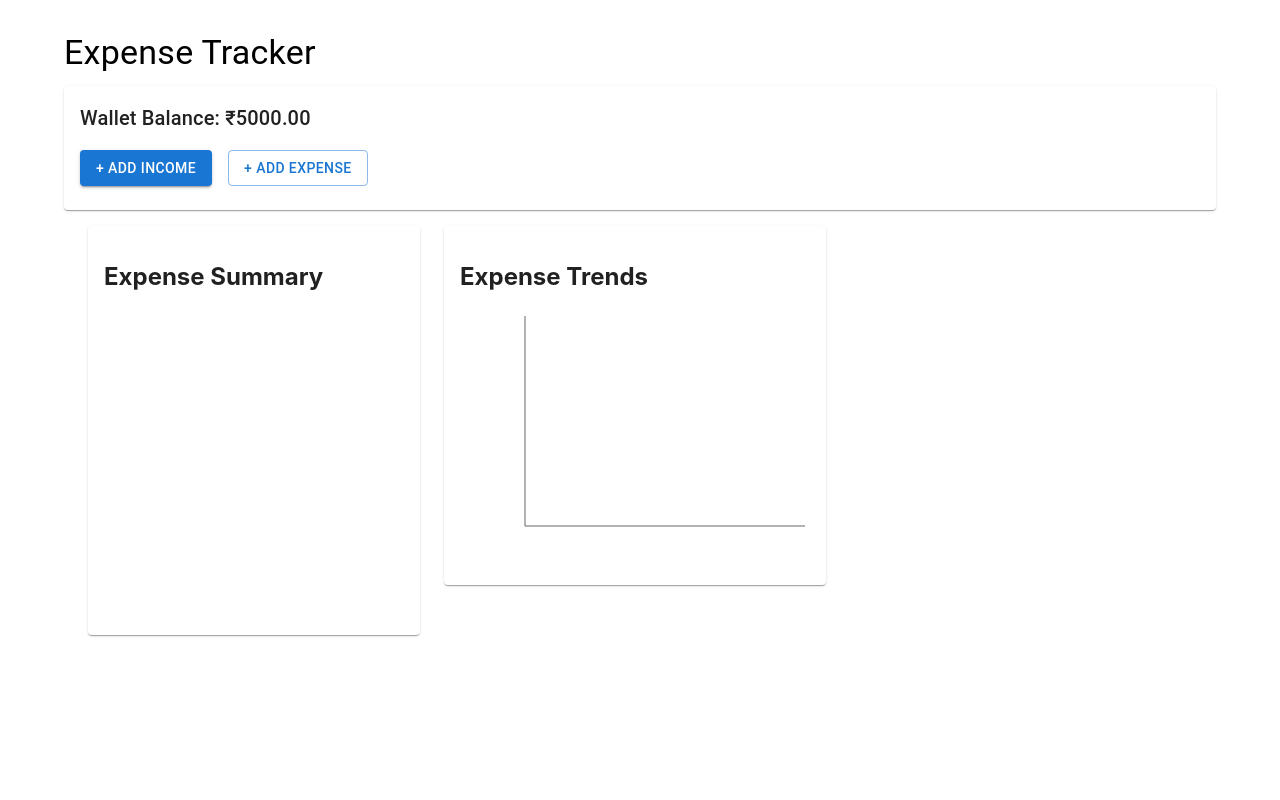
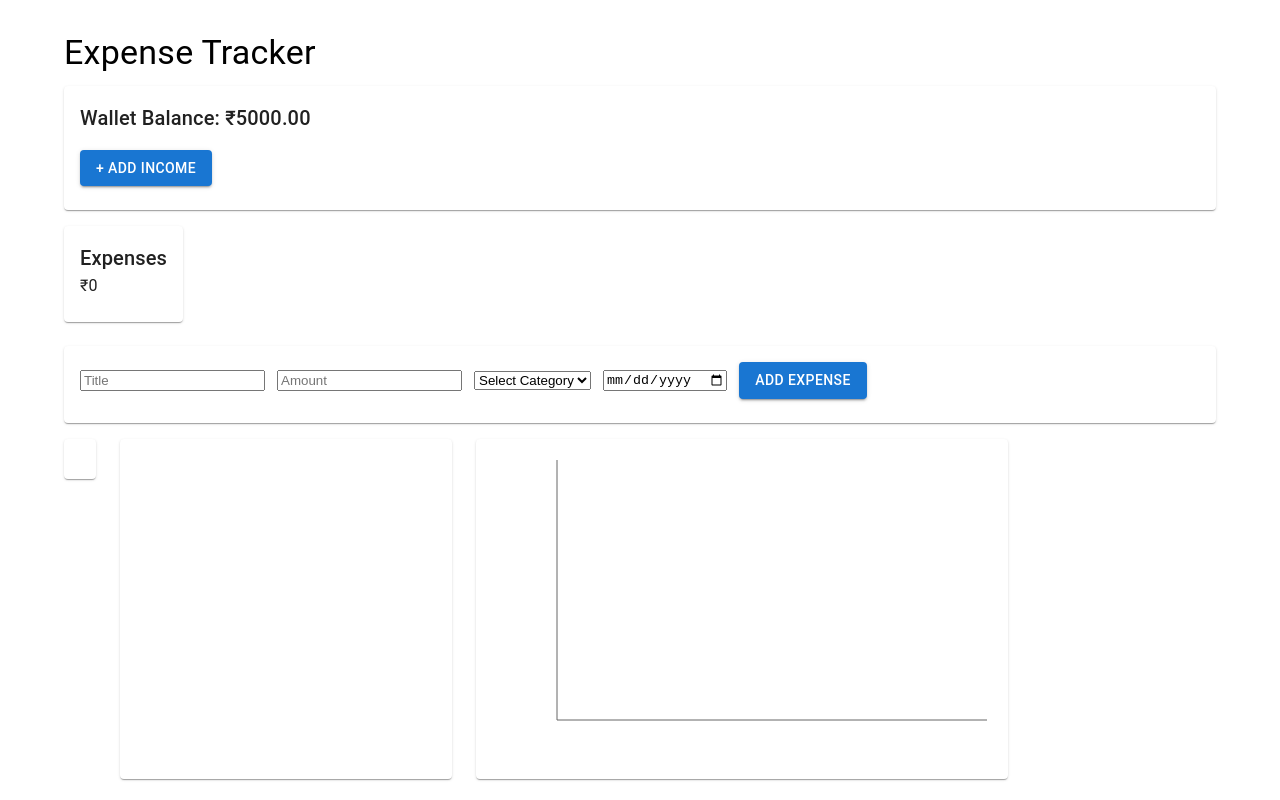
Before and after one commit to Rushikesh1Avachat/expense_tracker, a React (Create React App) app: page / in a window 1280 px wide. Built offline with nearby package versions, Linux system fonts and the light colour scheme.

Commit message:
Update 8 test cases for exprense tracker

```diff
--- a/src/App.js
+++ b/src/App.js
@@ -18,17 +18,17 @@ import BarChartView from "./components/BarChartView";
 
 Modal.setAppElement("#root");
 
- function App() {
+function App() {
   const { enqueueSnackbar } = useSnackbar();
 
   const [wallet, setWallet] = useState(
     Number(localStorage.getItem("wallet")) || 5000
   );
+
   const [expenses, setExpenses] = useState(
     JSON.parse(localStorage.getItem("expenses")) || []
   );
 
-  const [showExpenseModal, setShowExpenseModal] = useState(false);
   const [showIncomeModal, setShowIncomeModal] = useState(false);
 
   useEffect(() => {
@@ -59,6 +59,8 @@ Modal.setAppElement("#root");
     enqueueSnackbar("Expense deleted", { variant: "info" });
   };
 
+  const totalExpenses = expenses.reduce((sum, e) => sum + e.price, 0);
+
   return (
     <Container maxWidth="lg" sx={{ mt: 4 }}>
       {/* ONLY h1 */}
@@ -66,12 +68,32 @@ Modal.setAppElement("#root");
         Expense Tracker
       </Typography>
 
+      {/* Wallet */}
       <WalletBalance
         wallet={wallet}
         onAddIncome={() => setShowIncomeModal(true)}
-        onAddExpense={() => setShowExpenseModal(true)}
       />
 
+      {/* Expenses Card (REQUIRED BY CYPRESS) */}
+      <Grid container spacing={3} mt={2}>
+        <Grid item xs={12} md={6}>
+          <Card>
+            <CardContent>
+              <Typography variant="h6">Expenses</Typography>
+              <Typography>₹{totalExpenses}</Typography>
+            </CardContent>
+          </Card>
+        </Grid>
+      </Grid>
+
+      {/* Expense Form MUST be visible */}
+      <Card sx={{ mt: 3 }}>
+        <CardContent>
+          <ExpenseForm onAdd={addExpense} />
+        </CardContent>
+      </Card>
+
+      {/* Expense List + Charts */}
       <Grid container spacing={3} mt={2}>
         <Grid item xs={12} md={6}>
           <ExpenseList expenses={expenses} onDelete={deleteExpense} />
@@ -94,14 +116,7 @@ Modal.setAppElement("#root");
         </Grid>
       </Grid>
 
- <Modal isOpen={showExpenseModal}>
-  <ExpenseForm
-    onClose={() => setShowExpenseModal(false)}
-    onAdd={addExpense}
-  />
-</Modal>
-
-
+      {/* Income Modal (ALLOWED) */}
       <Modal isOpen={showIncomeModal}>
         <IncomeForm
           onClose={() => setShowIncomeModal(false)}
@@ -111,4 +126,5 @@ Modal.setAppElement("#root");
     </Container>
   );
 }
-export default App
+
+export default App;
--- a/src/components/BarChartView.jsx
+++ b/src/components/BarChartView.jsx
@@ -1,10 +1,16 @@
-import { BarChart, Bar, XAxis, YAxis, Tooltip } from "recharts";
+import {
+  BarChart,
+  Bar,
+  XAxis,
+  YAxis,
+  Tooltip
+} from "recharts";
 
  function BarChartView({ expenses }) {
   const data = Object.values(
     expenses.reduce((acc, e) => {
       acc[e.category] = acc[e.category] || {
-        category: e.category,
+        name: e.category,
         amount: 0
       };
       acc[e.category].amount += e.price;
@@ -13,15 +19,12 @@ import { BarChart, Bar, XAxis, YAxis, Tooltip } from "recharts";
   );
 
   return (
-    <div>
-      <h2>Expense Trends</h2>
-      <BarChart width={350} height={250} data={data}>
-        <XAxis dataKey="category" />
-        <YAxis />
-        <Tooltip />
-        <Bar dataKey="amount" />
-      </BarChart>
-    </div>
+    <BarChart width={500} height={300} data={data}>
+      <XAxis dataKey="name" />
+      <YAxis />
+      <Tooltip />
+      <Bar dataKey="amount" />
+    </BarChart>
   );
 }
 export default BarChartView
--- a/src/components/ExpenseForm.jsx
+++ b/src/components/ExpenseForm.jsx
@@ -1,89 +1,81 @@
 import { useState } from "react";
-import { v4 as uuid } from "uuid";
-import {
-  Button,
-  TextField,
-  MenuItem,
-  Typography,
-  Stack
-} from "@mui/material";
+import { Button } from "@mui/material";
 
- function ExpenseForm({ onAdd, onClose }) {
-  const [form, setForm] = useState({
-    title: "",
-    price: "",
-    category: "",
-    date: ""
-  });
+function ExpenseForm({ onAdd }) {
+  const [title, setTitle] = useState("");
+  const [price, setPrice] = useState("");
+  const [category, setCategory] = useState("");
+  const [date, setDate] = useState("");
 
-  const submit = (e) => {
+  const handleSubmit = (e) => {
     e.preventDefault();
-
-    if (!form.title || !form.price || !form.category || !form.date) return;
+    if (!title || !price || !category || !date) return;
 
     const success = onAdd({
-      ...form,
-      id: uuid(),
-      price: Number(form.price)
+      id: Date.now(),
+      title,
+      price: Number(price),
+      category,
+      date,
     });
 
     if (success) {
-      setForm({ title: "", price: "", category: "", date: "" });
-      onClose();
+      setTitle("");
+      setPrice("");
+      setCategory("");
+      setDate("");
     }
   };
 
   return (
-    <form onSubmit={submit}>
-      <Typography variant="h6" gutterBottom>
-        Edit Expenses
-      </Typography>
-
-      <Stack spacing={2}>
-        <TextField
+    <form onSubmit={handleSubmit}>
+      <div
+        style={{
+          display: "flex",
+          gap: "12px",
+          alignItems: "center",
+          flexWrap: "wrap",
+        }}
+      >
+        <input
           name="title"
-          label="Title"
-          value={form.title}
-          onChange={(e) => setForm({ ...form, title: e.target.value })}
+          placeholder="Title"
+          value={title}
+          onChange={(e) => setTitle(e.target.value)}
         />
 
-        <TextField
+        <input
           name="price"
           type="number"
-          label="Price"
-          value={form.price}
-          onChange={(e) => setForm({ ...form, price: e.target.value })}
+          placeholder="Amount"
+          value={price}
+          onChange={(e) => setPrice(e.target.value)}
         />
 
-        <TextField
-          select
+        <select
           name="category"
-          label="Category"
-          value={form.category}
-          onChange={(e) => setForm({ ...form, category: e.target.value })}
+          value={category}
+          onChange={(e) => setCategory(e.target.value)}
         >
-          <MenuItem value="Food">Food</MenuItem>
-          <MenuItem value="Travel">Travel</MenuItem>
-          <MenuItem value="Entertainment">Entertainment</MenuItem>
-        </TextField>
+          <option value="">Select Category</option>
+          <option value="Food">Food</option>
+          <option value="Travel">Travel</option>
+          <option value="Entertainment">Entertainment</option>
+        </select>
 
-        <TextField
+        <input
           name="date"
           type="date"
-          label="Date"
-          InputLabelProps={{ shrink: true }}
-          value={form.date}
-          onChange={(e) => setForm({ ...form, date: e.target.value })}
+          value={date}
+          onChange={(e) => setDate(e.target.value)}
         />
 
-        <Stack direction="row" spacing={2}>
-          <Button type="submit" variant="contained">
-            Add Expense
-          </Button>
-          <Button onClick={onClose}>Cancel</Button>
-        </Stack>
-      </Stack>
+        <Button type="submit" variant="contained">
+          Add Expense
+        </Button>
+      </div>
     </form>
   );
 }
-export default ExpenseForm
+
+export default ExpenseForm;
--- a/src/components/ExpenseList.jsx
+++ b/src/components/ExpenseList.jsx
@@ -1,31 +1,26 @@
-import {
-  List,
-  ListItem,
-  ListItemText,
-  IconButton
-} from "@mui/material";
-import DeleteIcon from "@mui/icons-material/Delete";
+import { Card, CardContent, Button } from "@mui/material";
 
-function ExpenseList({ expenses, onDelete }) {
+ function ExpenseList({ expenses, onDelete }) {
   return (
-    <List>
-      {expenses.map((exp) => (
-        <ListItem
-          key={exp.id}
-          secondaryAction={
-            <IconButton onClick={() => onDelete(exp.id)}>
-              <DeleteIcon />
-            </IconButton>
-          }
-        >
-          <ListItemText
-            primary={exp.title}
-            secondary={`₹${exp.price} • ${exp.category}`}
-          />
-        </ListItem>
-      ))}
-    </List>
+    <Card>
+      <CardContent>
+        {expenses.map((e) => (
+          <div key={e.id} data-testid="expense-item">
+            <span>{e.title}</span> |{" "}
+            <span>{e.category}</span> |{" "}
+            <span>₹{e.price}</span>
+
+            <Button
+              size="small"
+              color="error"
+              onClick={() => onDelete(e.id)}
+            >
+              Delete
+            </Button>
+          </div>
+        ))}
+      </CardContent>
+    </Card>
   );
 }
-
-export default ExpenseList;
+export default ExpenseList
--- a/src/components/IncomeForm.jsx
+++ b/src/components/IncomeForm.jsx
@@ -1,31 +1,31 @@
 import { useState } from "react";
+import { Button, TextField } from "@mui/material";
 
-function IncomeForm({ onAdd, onClose }) {
+ function IncomeForm({ onAdd, onClose }) {
   const [amount, setAmount] = useState("");
 
-  const submit = (e) => {
+  const handleSubmit = (e) => {
     e.preventDefault();
     if (!amount) return;
+
     onAdd(Number(amount));
     setAmount("");
     onClose();
   };
 
   return (
-    <form onSubmit={submit} className="modal-form">
-      <h2>Add Balance</h2>
-
-      <input
+    <form onSubmit={handleSubmit}>
+      <TextField
         type="number"
         placeholder="Income Amount"
         value={amount}
         onChange={(e) => setAmount(e.target.value)}
+        fullWidth
       />
 
-      <button type="submit">Add Balance</button>
-      <button type="button" onClick={onClose}>
-        Cancel
-      </button>
+      <Button type="submit" variant="contained" sx={{ mt: 2 }}>
+        Add Balance
+      </Button>
     </form>
   );
 }
--- a/src/components/PieChartView.jsx
+++ b/src/components/PieChartView.jsx
@@ -1,4 +1,4 @@
-import { PieChart, Pie, Tooltip, Cell } from "recharts";
+import { PieChart, Pie, Cell, Tooltip } from "recharts";
 
  function PieChartView({ expenses }) {
   const data = Object.values(
@@ -13,17 +13,10 @@ import { PieChart, Pie, Tooltip, Cell } from "recharts";
   );
 
   return (
-    <div>
-      <h2>Expense Summary</h2>
-      <PieChart width={300} height={300}>
-        <Pie data={data} dataKey="value" nameKey="name">
-          {data.map((_, i) => (
-            <Cell key={i} />
-          ))}
-        </Pie>
-        <Tooltip />
-      </PieChart>
-    </div>
+    <PieChart width={300} height={300}>
+      <Pie data={data} dataKey="value" nameKey="name" />
+      <Tooltip />
+    </PieChart>
   );
 }
 export default PieChartView
--- a/src/components/WalletBalance.jsx
+++ b/src/components/WalletBalance.jsx
@@ -1,6 +1,6 @@
-import { Card, CardContent, Button, Typography, Stack } from "@mui/material";
+import { Card, CardContent, Typography, Button } from "@mui/material";
 
- function WalletBalance({ wallet, onAddIncome, onAddExpense }) {
+ function WalletBalance({ wallet, onAddIncome }) {
   return (
     <Card>
       <CardContent>
@@ -8,15 +8,14 @@ import { Card, CardContent, Button, Typography, Stack } from "@mui/material";
           Wallet Balance: ₹{wallet.toFixed(2)}
         </Typography>
 
-        <Stack direction="row" spacing={2} mt={2}>
-          <Button variant="contained" onClick={onAddIncome}>
-            + Add Income
-          </Button>
-
-          <Button variant="outlined" onClick={onAddExpense}>
-            + Add Expense
-          </Button>
-        </Stack>
+        <Button
+          type="button"
+          variant="contained"
+          onClick={onAddIncome}
+          sx={{ mt: 2 }}
+        >
+          + Add Income
+        </Button>
       </CardContent>
     </Card>
   );
```
